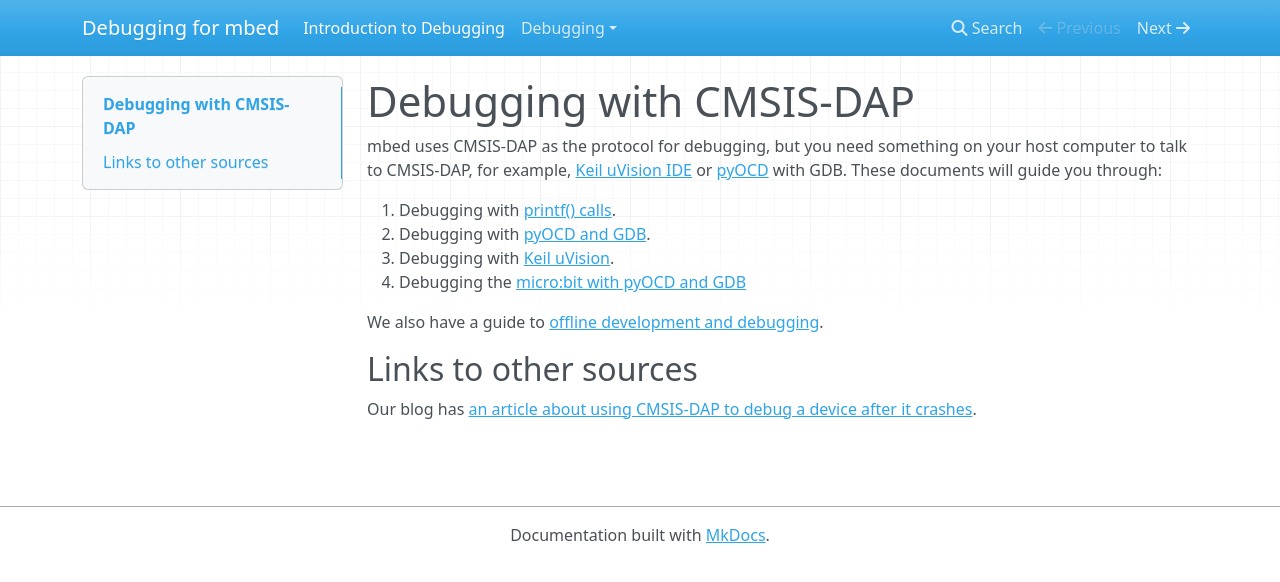
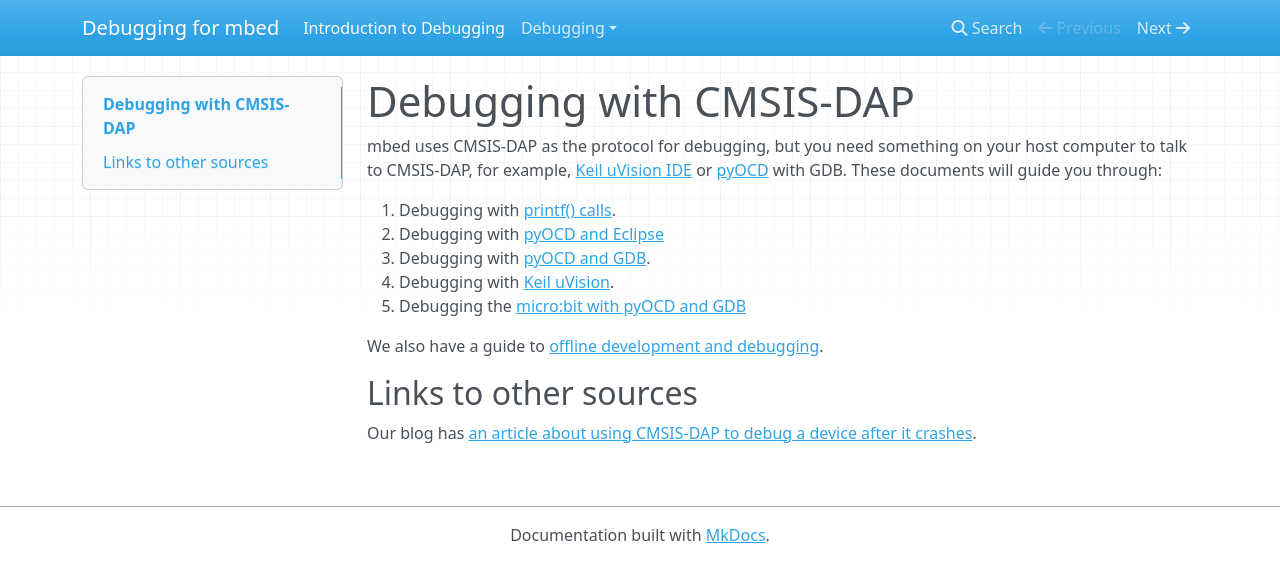
Before and after one commit to ARMmbed/Debugging-docs, an MkDocs documentation site: the page built from Docs/index.md, in a window 1280 px wide. Shown: the top 582 px of the page. Built offline with MkDocs 1.6.1, drawn with Linux system fonts in a browser that asks for light colours; nearby versions of some CDN libraries; old or Windows-style settings are respelled for this version of MkDocs.

Commit message:
Adding Eclipse link

```diff
--- a/Docs/index.md
+++ b/Docs/index.md
@@ -3,6 +3,7 @@
 mbed uses CMSIS-DAP as the protocol for debugging, but you need something on your host computer to talk to CMSIS-DAP, for example, [Keil uVision IDE](http://www.keil.com/uvision/) or [pyOCD](https://github.com/mbedmicro/pyOCD) with GDB. These documents will guide you through:
 
 1. Debugging with [printf() calls](Debugging/printf.md).
+1. Debugging with [pyOCD and Eclipse](Debugging/Debugging_Eclipse_pyOCD.md)
 1. Debugging with [pyOCD and GDB](Debugging/pyOCD.md).
 1. Debugging with [Keil uVision](Debugging/Keil.md).
 1. Debugging the [micro:bit with pyOCD and GDB](Debugging/debugging_microbit.md)
```
